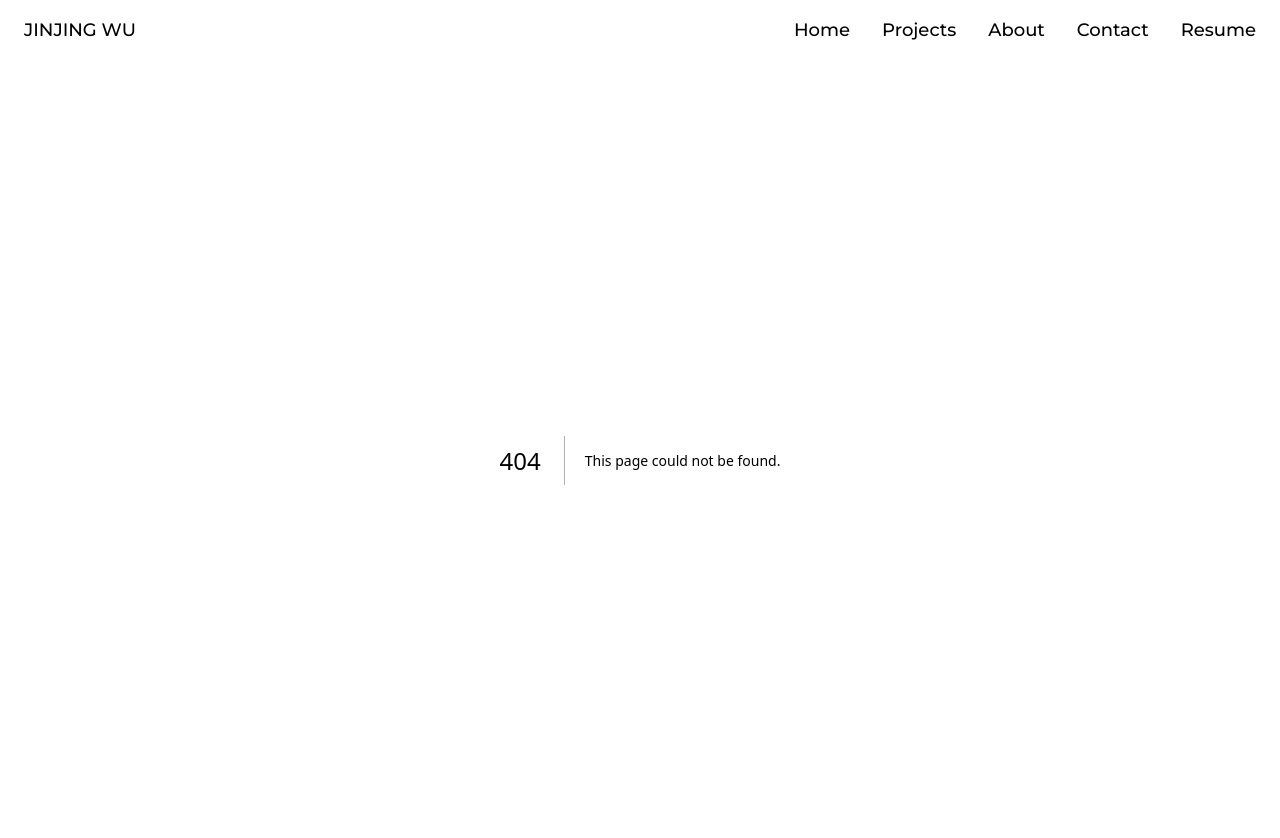
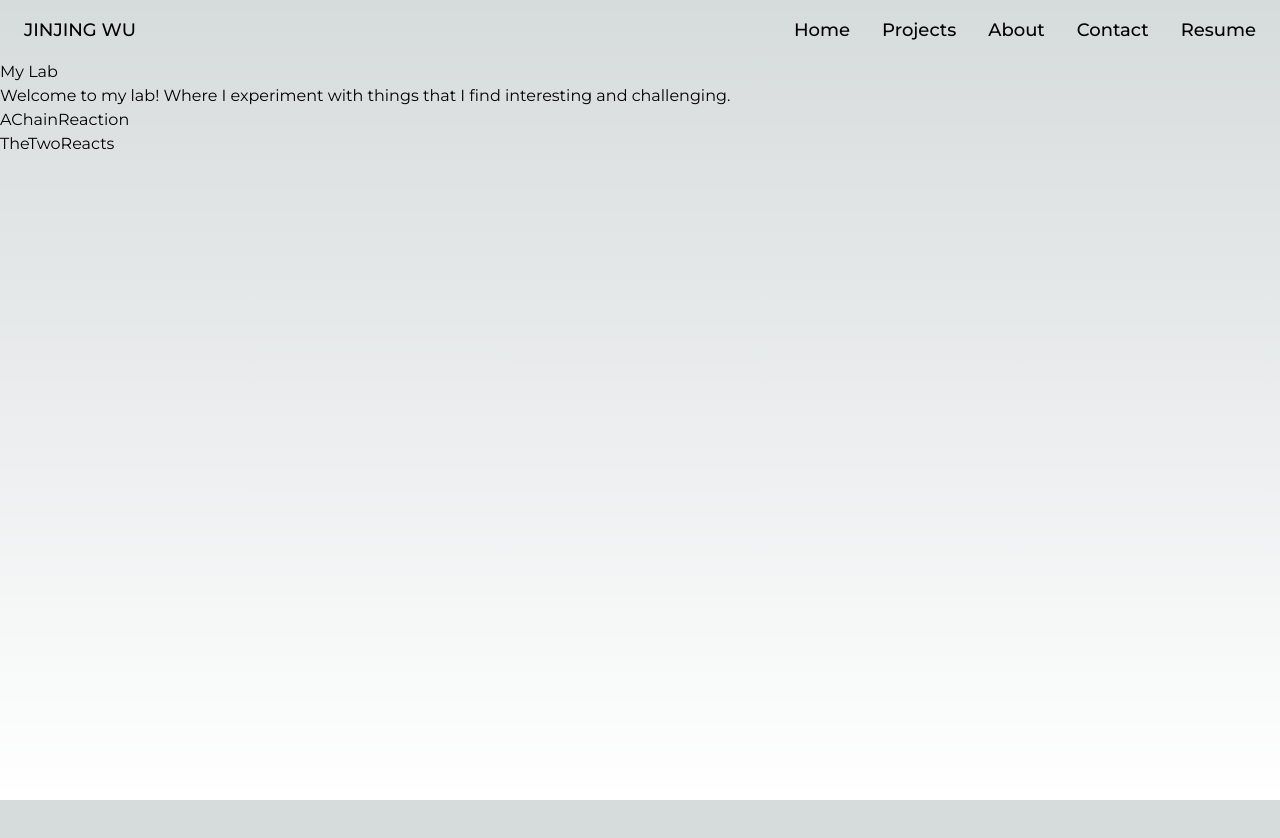
Before and after one commit to jinjingngo/blog, a Next.js app: page /lab in a window 1280 px wide. Before the commit this address had no page. Shown: the top 838 px of the page. After the commit the page ends 800 px from the top, so only its background shows below. Built offline with nearby package versions, Linux system fonts and the light colour scheme.

Commit message:
feat: establish lab

```diff
--- /dev/null
+++ b/src/app/lab/page.tsx
@@ -0,0 +1,29 @@
+import fs from 'fs';
+import Link from 'next/dist/client/link';
+
+
+const snakeToUpperCamel = (str: string) => {
+    return str.split('_').map(word => word.charAt(0).toUpperCase() + word.slice(1)).join('');
+}
+
+
+const path = './src/app/lab';
+
+export default function TheTwoReacts() {
+    const folders = fs.readdirSync(path);
+    const experiments = folders.filter(folder => fs.statSync(`${path}/${folder}`).isDirectory());
+
+    return (
+        <div>
+            <h1>My Lab</h1>
+            <p>Welcome to my lab! Where I experiment with things that I find interesting and challenging.</p>
+            <ul>
+                {experiments.map(experiment => (
+                    <li key={experiment}>
+                        <Link href={`/lab/${experiment}`}>{snakeToUpperCamel(experiment)}</Link>
+                    </li>
+                ))}
+            </ul>
+        </div>
+    );
+}
--- /dev/null
+++ b/src/app/lab/the_two_reacts/page.tsx
@@ -0,0 +1,3 @@
+export default function TheTwoReacts() {
+
+}
```
